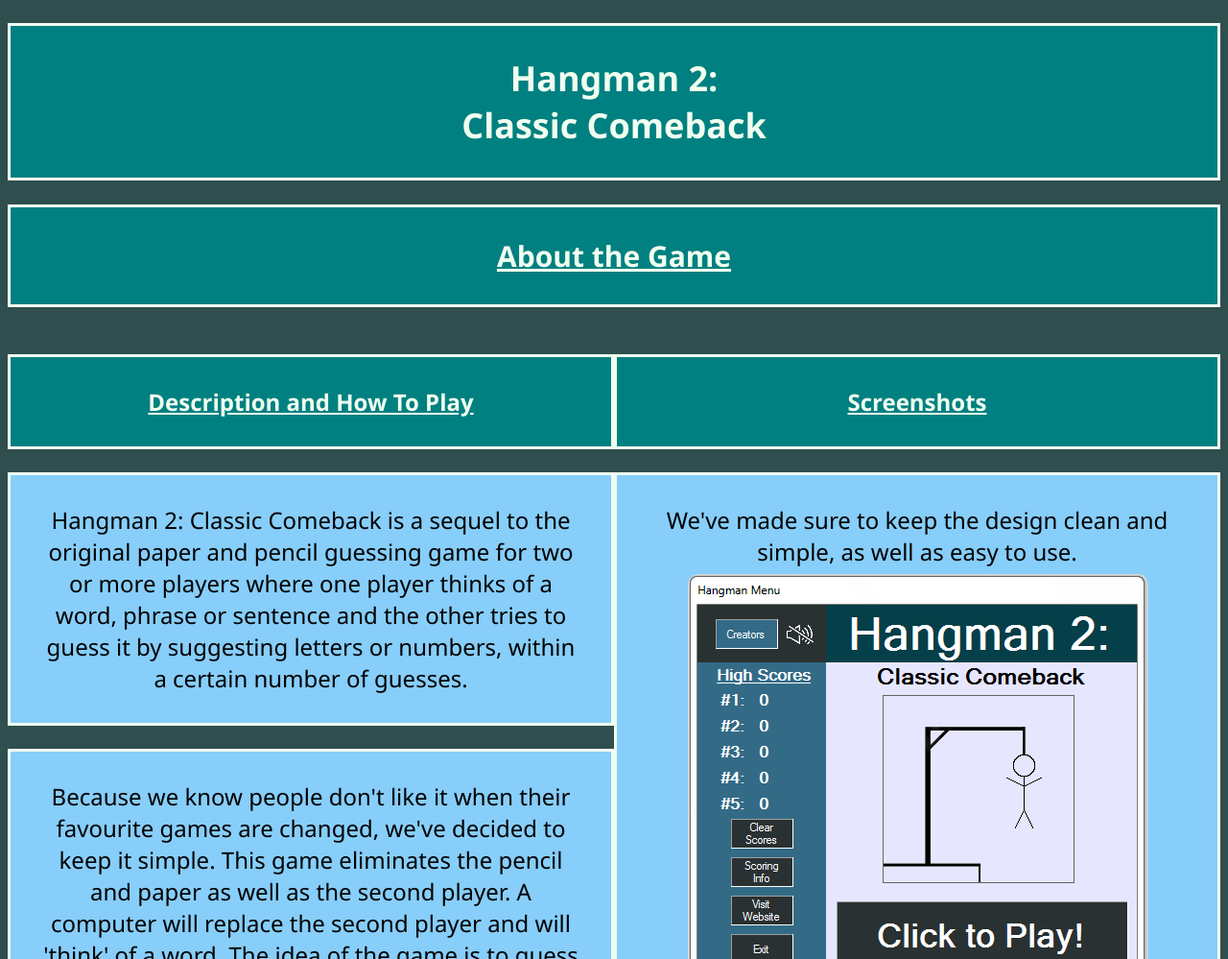
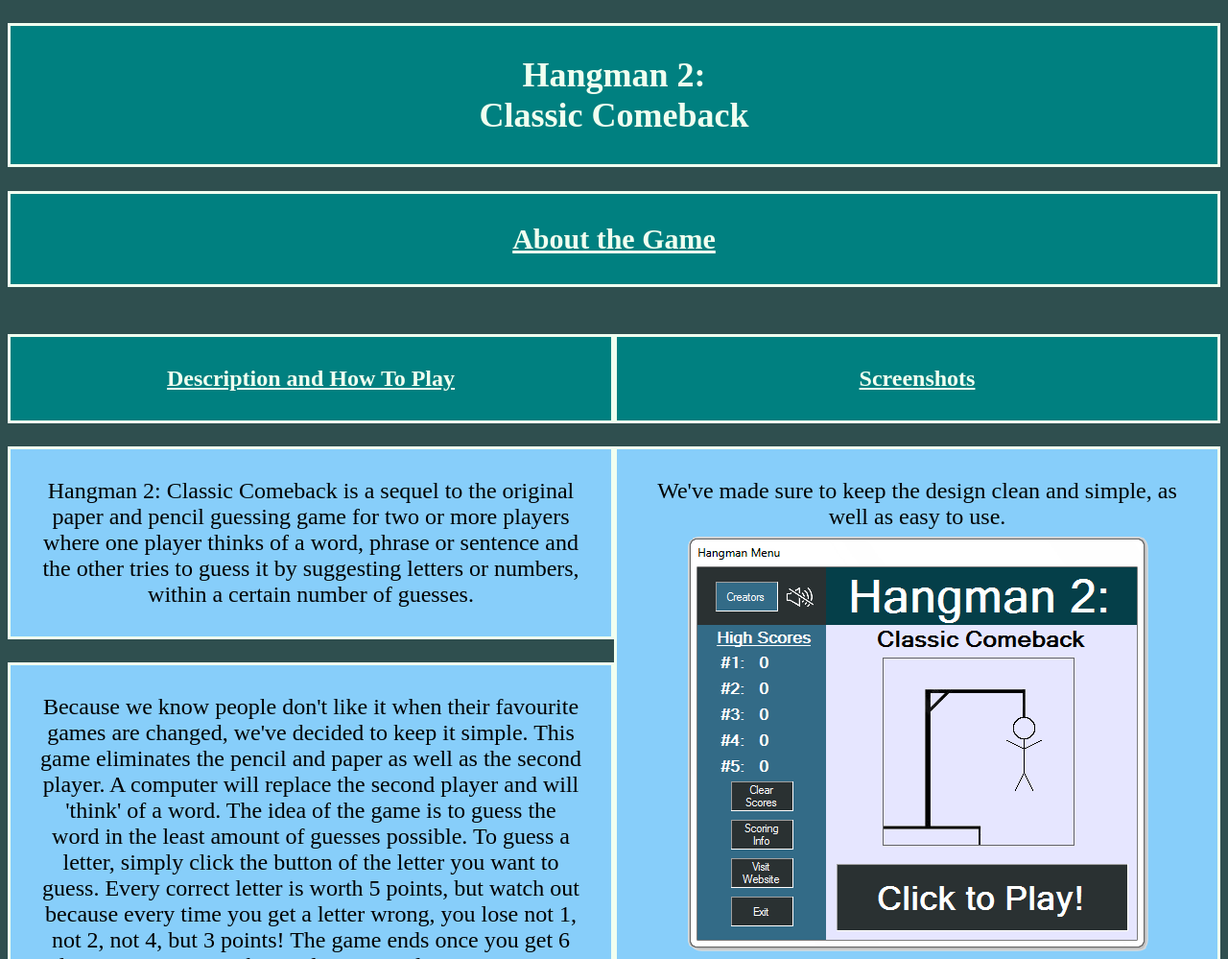
Before and after one commit to the404devs/hangman, a plain HTML site: page hangman_original/index.html in a window 1280 px wide. Shown: the top 999 px of the page at 96% size. Drawn offline with Linux system fonts and the light colour scheme.

Commit message:
nvm, gonna keep it broken

```diff
--- a/hangman_original/index.html
+++ b/hangman_original/index.html
@@ -22,7 +22,7 @@ Description: We made a cool game called Hangman. It's called Hangman.
 			border-color: honeydew;
 			text-align: center;
 			color: honeydew;
-			font-family: "Segoe UI";
+			font-family: microsoft sans serif;
 			font-size: 36px;
 			padding: 30px;
 			font-style: normal;
@@ -33,7 +33,7 @@ Description: We made a cool game called Hangman. It's called Hangman.
 			border-color: honeydew;
 			text-align: center;
 			color: honeydew;
-			font-family: "Segoe UI";
+			font-family: microsoft sans serif;
 			font-size: 30px;
 			padding: 30px;
 			font-style: normal;
@@ -44,7 +44,7 @@ Description: We made a cool game called Hangman. It's called Hangman.
 			border-color: honeydew;
 			text-align: center;
 			color: honeydew;
-			font-family: "Segoe UI";
+			font-family: microsoft sans serif;
 			font-size: 24px;
 			padding: 30px;
 			font-style: normal;
@@ -55,7 +55,7 @@ Description: We made a cool game called Hangman. It's called Hangman.
 			border-color: honeydew;
 			text-align: center;
 			color: black;
-			font-family: "Segoe UI";
+			font-family: microsoft sans serif;
 			font-size: 24px;
 			padding: 30px;
 			font-style: normal;
```
